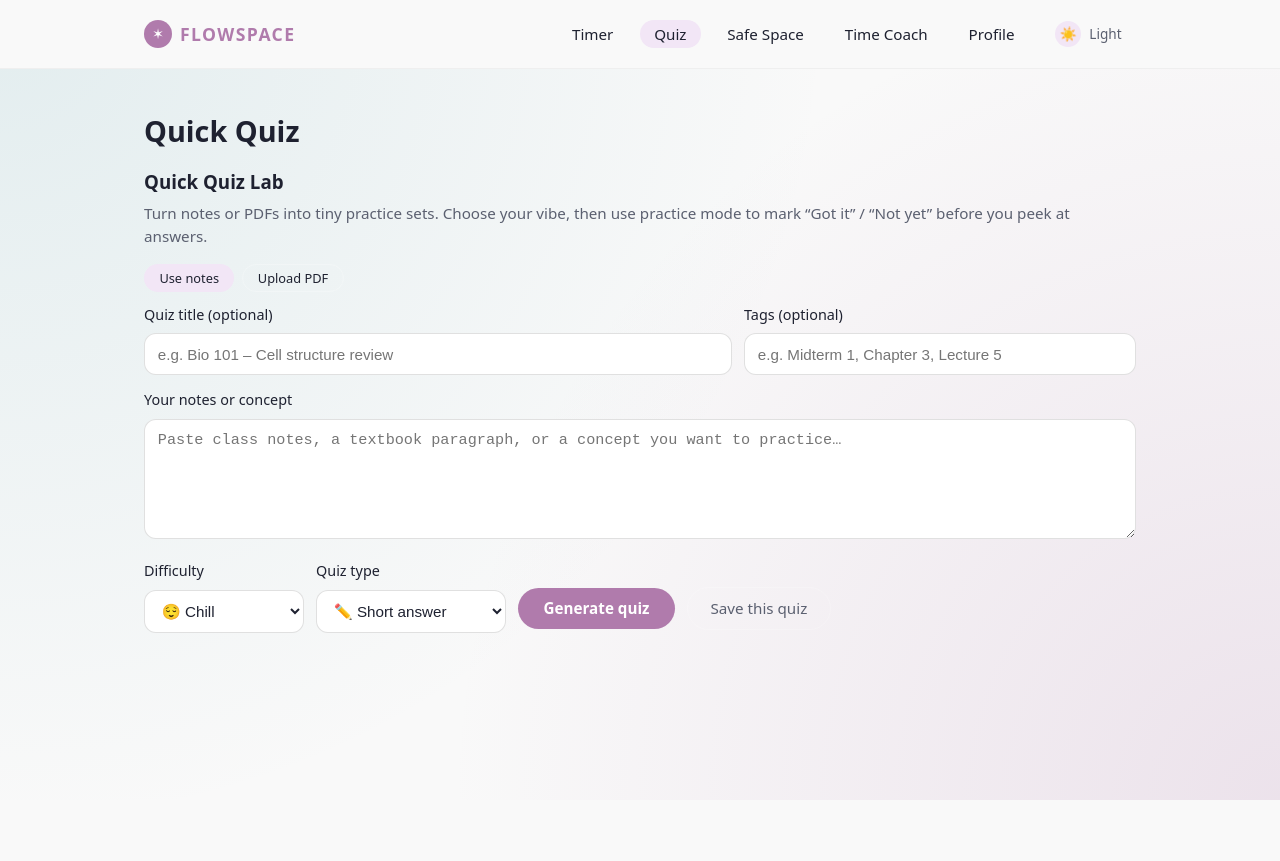
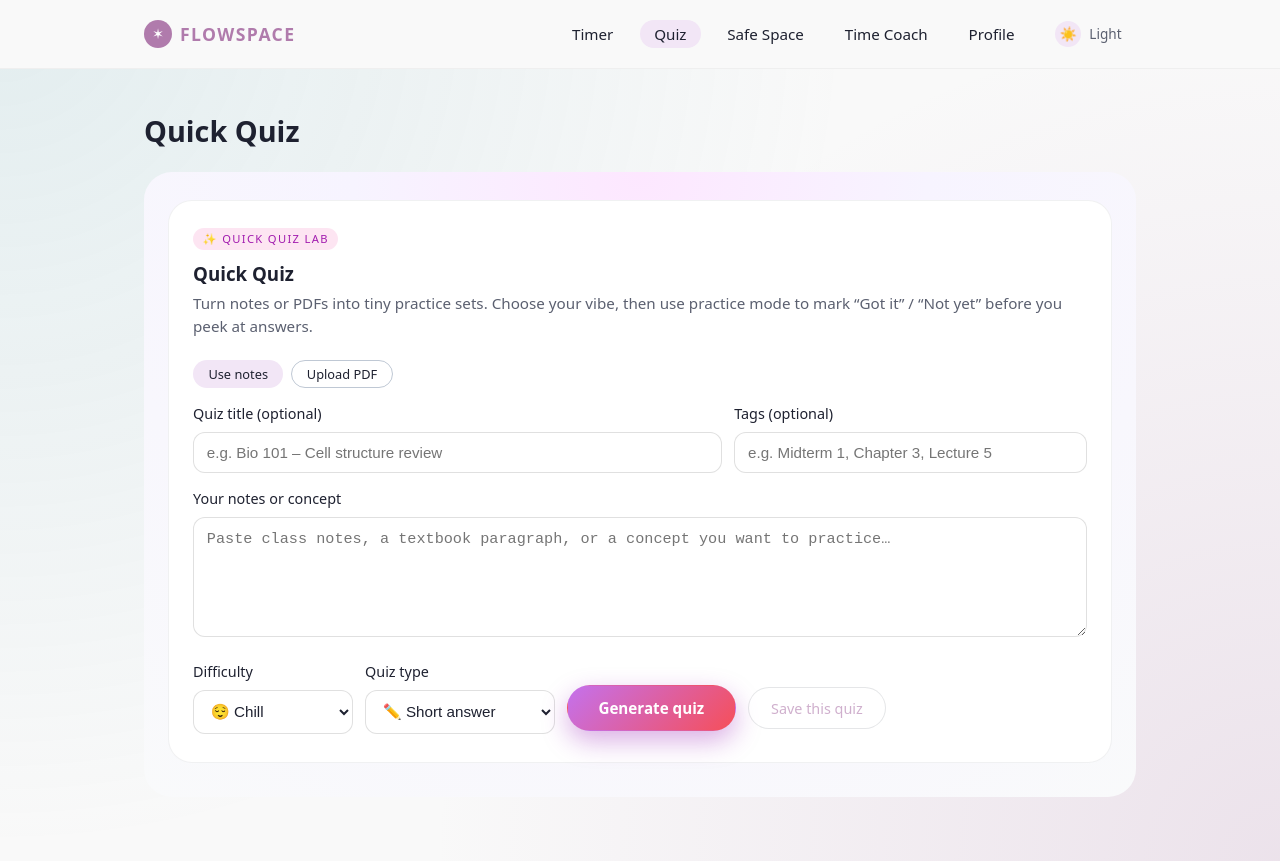
Before and after one commit to Angel-Teni/FlowSpace, a React (Vite) app in the folder client/: page /quiz in a window 1280 px wide. Before the commit the page ends 800 px from the top, so only its background shows below. Built offline with nearby package versions, Linux system fonts and the light colour scheme; no server answers.

Commit message:
outline added

```diff
--- a/client/src/App.css
+++ b/client/src/App.css
@@ -164,3 +164,330 @@ body,
 .read-the-docs {
   color: #888;
 }
+
+/* ---------- Quick Quiz page ---------- */
+
+.quiz-page-shell {
+  margin-top: 1.25rem;
+  padding: 1.75rem 1.5rem 2.1rem;
+  border-radius: 1.75rem;
+  background: radial-gradient(
+    circle at top,
+    #fde7ff 0,
+    #f7f4ff 36%,
+    #f9fafb 100%
+  );
+}
+
+[data-theme="dark"] .quiz-page-shell {
+  background: radial-gradient(
+    circle at top,
+    #020617 0,
+    #020617 40%,
+    #020617 100%
+  );
+}
+
+.quiz-card {
+  padding: 1.5rem 1.5rem 1.8rem;
+}
+
+/* header / pill */
+
+.quiz-card-header {
+  display: flex;
+  justify-content: space-between;
+  align-items: flex-start;
+  gap: 0.75rem;
+  margin-bottom: 0.9rem;
+  flex-wrap: wrap;
+}
+
+.quiz-pill {
+  display: inline-flex;
+  align-items: center;
+  justify-content: center;
+  padding: 0.18rem 0.6rem;
+  border-radius: 999px;
+  font-size: 0.7rem;
+  text-transform: uppercase;
+  letter-spacing: 0.12em;
+  background: rgba(244, 114, 182, 0.18);
+  color: #a21caf;
+}
+
+[data-theme="dark"] .quiz-pill {
+  background: rgba(196, 181, 253, 0.16);
+  color: #e9d5ff;
+}
+
+.quiz-meta-pill {
+  padding: 0.4rem 0.8rem;
+  border-radius: 999px;
+  font-size: 0.75rem;
+  background: rgba(219, 234, 254, 0.9);
+  color: #1d4ed8;
+}
+
+[data-theme="dark"] .quiz-meta-pill {
+  background: rgba(30, 64, 175, 0.55);
+  color: #e0f2fe;
+}
+
+/* main quiz action buttons */
+
+.quiz-generate-btn {
+  padding-inline: 1.9rem;
+  padding-block: 0.75rem;
+  background-image: linear-gradient(135deg, #c471ed, #f64f59);
+  color: #ffffff;
+  font-weight: 600;
+  font-size: 0.95rem;
+  border-color: transparent;
+  box-shadow: 0 10px 26px rgba(148, 27, 181, 0.35);
+  cursor: pointer;
+}
+
+.quiz-generate-btn:hover:not(:disabled) {
+  transform: translateY(-1px);
+  box-shadow: 0 14px 32px rgba(148, 27, 181, 0.45);
+}
+
+.quiz-generate-btn:active:not(:disabled) {
+  transform: translateY(0);
+  box-shadow: 0 8px 20px rgba(148, 27, 181, 0.35);
+}
+
+.quiz-generate-btn:disabled {
+  cursor: default;
+  filter: grayscale(0.2);
+}
+
+.quiz-save-btn {
+  padding-inline: 1.4rem;
+  padding-block: 0.65rem;
+  font-size: 0.9rem;
+  font-weight: 500;
+  color: var(--accent);
+  border-color: var(--fs-button-border-light);
+  background: rgba(255, 255, 255, 0.9);
+  cursor: pointer;
+}
+
+[data-theme="dark"] .quiz-save-btn {
+  border-color: var(--fs-button-border-dark);
+  background: rgba(15, 23, 42, 0.98);
+  color: #e5e7eb;
+}
+
+.quiz-save-btn:disabled {
+  cursor: default;
+}
+
+/* ---------- Safe Space page ---------- */
+
+.safe-page-shell {
+  margin-top: 1.25rem;
+  padding: 1.75rem 1.5rem 2.1rem;
+  border-radius: 1.75rem;
+  background: radial-gradient(
+    circle at top,
+    #e0f2fe 0,
+    #eef2ff 35%,
+    #f9fafb 100%
+  );
+}
+
+[data-theme="dark"] .safe-page-shell {
+  background: radial-gradient(
+    circle at top,
+    #020617 0,
+    #020617 40%,
+    #020617 100%
+  );
+}
+
+.safe-card {
+  padding: 1.5rem 1.5rem 1.8rem;
+}
+
+/* header / pill */
+
+.safe-card-header {
+  display: flex;
+  justify-content: space-between;
+  align-items: flex-start;
+  gap: 0.75rem;
+  margin-bottom: 0.9rem;
+  flex-wrap: wrap;
+}
+
+.safe-pill {
+  display: inline-flex;
+  align-items: center;
+  justify-content: center;
+  padding: 0.18rem 0.6rem;
+  border-radius: 999px;
+  font-size: 0.7rem;
+  text-transform: uppercase;
+  letter-spacing: 0.12em;
+  background: rgba(59, 130, 246, 0.12);
+  color: #1d4ed8;
+}
+
+[data-theme="dark"] .safe-pill {
+  background: rgba(56, 189, 248, 0.2);
+  color: #e0f2fe;
+}
+
+.safe-meta-pill {
+  padding: 0.4rem 0.8rem;
+  border-radius: 999px;
+  font-size: 0.8rem;
+  background: rgba(239, 246, 255, 0.95);
+  color: #1e293b;
+}
+
+[data-theme="dark"] .safe-meta-pill {
+  background: rgba(15, 23, 42, 0.9);
+  color: #e5e7eb;
+}
+
+/* primary action */
+
+.safe-checkin-btn {
+  padding-inline: 1.6rem;
+  padding-block: 0.7rem;
+  font-size: 0.95rem;
+  font-weight: 600;
+  background-image: linear-gradient(135deg, #38bdf8, #4ade80);
+  color: #ffffff;
+  border-color: transparent;
+  box-shadow: 0 10px 26px rgba(56, 189, 248, 0.35);
+  cursor: pointer;
+}
+
+.safe-checkin-btn:hover:not(:disabled) {
+  transform: translateY(-1px);
+  box-shadow: 0 14px 32px rgba(56, 189, 248, 0.45);
+}
+
+.safe-checkin-btn:active:not(:disabled) {
+  transform: translateY(0);
+  box-shadow: 0 8px 20px rgba(56, 189, 248, 0.35);
+}
+
+.safe-checkin-btn:disabled {
+  cursor: default;
+}
+
+/* response card */
+
+.safe-response-card {
+  margin-top: 1.2rem;
+  padding: 0.9rem 1rem;
+  border-radius: 14px;
+  font-size: 0.9rem;
+  background: rgba(0, 0, 0, 0.02);
+  border: 1px solid rgba(0, 0, 0, 0.04);
+}
+
+[data-theme="dark"] .safe-response-card {
+  background: rgba(255, 255, 255, 0.04);
+  border: 1px solid rgba(255, 255, 255, 0.08);
+}
+/* ---------- Time Coach page ---------- */
+
+.time-page-shell {
+  margin-top: 1.25rem;
+  padding: 1.75rem 1.5rem 2.1rem;
+  border-radius: 1.75rem;
+  background: radial-gradient(
+    circle at top,
+    #fff7ed 0,
+    #fef3c7 30%,
+    #f9fafb 100%
+  );
+}
+
+[data-theme="dark"] .time-page-shell {
+  background: radial-gradient(
+    circle at top,
+    #020617 0,
+    #020617 40%,
+    #020617 100%
+  );
+}
+
+.time-card {
+  padding: 1.5rem 1.5rem 1.8rem;
+}
+
+.time-card-header {
+  display: flex;
+  justify-content: space-between;
+  align-items: flex-start;
+  gap: 0.75rem;
+  margin-bottom: 0.6rem;
+  flex-wrap: wrap;
+}
+
+.time-pill {
+  display: inline-flex;
+  align-items: center;
+  justify-content: center;
+  padding: 0.18rem 0.6rem;
+  border-radius: 999px;
+  font-size: 0.7rem;
+  text-transform: uppercase;
+  letter-spacing: 0.12em;
+  background: rgba(251, 191, 36, 0.22);
+  color: #92400e;
+}
+
+[data-theme="dark"] .time-pill {
+  background: rgba(251, 191, 36, 0.25);
+  color: #fef3c7;
+}
+
+.time-meta-pill {
+  padding: 0.4rem 0.8rem;
+  border-radius: 999px;
+  font-size: 0.8rem;
+  background: rgba(255, 251, 235, 0.96);
+  color: #713f12;
+}
+
+[data-theme="dark"] .time-meta-pill {
+  background: rgba(15, 23, 42, 0.9);
+  color: #fde68a;
+}
+
+/* primary action */
+
+.time-generate-btn {
+  margin-top: 0.3rem;
+  padding-inline: 1.7rem;
+  padding-block: 0.7rem;
+  font-size: 0.95rem;
+  font-weight: 600;
+  background-image: linear-gradient(135deg, #f97316, #fb7185);
+  color: #ffffff;
+  border-color: transparent;
+  box-shadow: 0 10px 26px rgba(248, 113, 113, 0.35);
+  cursor: pointer;
+}
+
+.time-generate-btn:hover:not(:disabled) {
+  transform: translateY(-1px);
+  box-shadow: 0 14px 32px rgba(248, 113, 113, 0.45);
+}
+
+.time-generate-btn:active:not(:disabled) {
+  transform: translateY(0);
+  box-shadow: 0 8px 20px rgba(248, 113, 113, 0.35);
+}
+
+.time-generate-btn:disabled {
+  cursor: default;
+}
--- a/client/src/Components/QuickQuiz.tsx
+++ b/client/src/Components/QuickQuiz.tsx
@@ -1,4 +1,3 @@
-// client/src/Components/QuickQuiz.tsx
 import { useState } from "react";
 import { API_BASE_URL } from "../config";
 import type { Theme, QuizQuestion } from "../App";
@@ -213,26 +212,42 @@ export function QuickQuiz({ theme, onSaveQuizSet }: QuickQuizProps) {
       : "★★★ Spicy";
 
   return (
+    <div className="quiz-page-shell">
+      <div className="fs-card quiz-card">
+        {/* header */}
+        <div className="quiz-card-header">
           <div>
-      <h3 style={{ marginTop: 0, marginBottom: "0.4rem" }}>Quick Quiz Lab</h3>
+            <div className="quiz-pill">✨ Quick Quiz Lab</div>
+            <h3 style={{ marginTop: "0.6rem", marginBottom: "0.25rem" }}>
+              Quick Quiz
+            </h3>
             <p
               style={{
                 marginTop: 0,
-          marginBottom: "1rem",
+                marginBottom: "0.5rem",
                 color: "var(--text-muted)",
                 fontSize: "0.95rem",
               }}
             >
-        Turn notes or PDFs into tiny practice sets. Choose your vibe, then use
-        practice mode to mark “Got it” / “Not yet” before you peek at answers.
+              Turn notes or PDFs into tiny practice sets. Choose your vibe, then
+              use practice mode to mark “Got it” / “Not yet” before you peek at
+              answers.
             </p>
+          </div>
+
+          {questions.length > 0 && (
+            <div className="quiz-meta-pill">
+              {questions.length} questions • {difficultyLabel}
+            </div>
+          )}
+        </div>
 
         {/* Input mode toggle */}
         <div
           style={{
             display: "flex",
             gap: "0.5rem",
-          marginBottom: "0.75rem",
+            marginBottom: "0.9rem",
             flexWrap: "wrap",
             fontSize: "0.85rem",
           }}
@@ -246,10 +261,11 @@ export function QuickQuiz({ theme, onSaveQuizSet }: QuickQuizProps) {
               border:
                 inputMode === "notes"
                   ? "1px solid transparent"
-                : "1px solid rgba(255,255,255,0.24)",
+                  : "1px solid rgba(148,163,184,0.6)",
               backgroundColor:
                 inputMode === "notes" ? "var(--accent-soft)" : "transparent",
               fontSize: "0.8rem",
+              cursor: "pointer",
             }}
           >
             Use notes
@@ -263,10 +279,11 @@ export function QuickQuiz({ theme, onSaveQuizSet }: QuickQuizProps) {
               border:
                 inputMode === "pdf"
                   ? "1px solid transparent"
-                : "1px solid rgba(255,255,255,0.24)",
+                  : "1px solid rgba(148,163,184,0.6)",
               backgroundColor:
                 inputMode === "pdf" ? "var(--accent-soft)" : "transparent",
               fontSize: "0.8rem",
+              cursor: "pointer",
             }}
           >
             Upload PDF
@@ -283,7 +300,11 @@ export function QuickQuiz({ theme, onSaveQuizSet }: QuickQuizProps) {
           }}
         >
           <label
-          style={{ display: "block", fontSize: "0.9rem", marginBottom: "0.15rem" }}
+            style={{
+              display: "block",
+              fontSize: "0.9rem",
+              marginBottom: "0.15rem",
+            }}
           >
             Quiz title (optional)
             <input
@@ -295,7 +316,11 @@ export function QuickQuiz({ theme, onSaveQuizSet }: QuickQuizProps) {
           </label>
 
           <label
-          style={{ display: "block", fontSize: "0.9rem", marginBottom: "0.15rem" }}
+            style={{
+              display: "block",
+              fontSize: "0.9rem",
+              marginBottom: "0.15rem",
+            }}
           >
             Tags (optional)
             <input
@@ -348,7 +373,7 @@ export function QuickQuiz({ theme, onSaveQuizSet }: QuickQuizProps) {
         {/* Controls: difficulty, type, generate/save */}
         <div
           style={{
-          marginTop: "1rem",
+            marginTop: "1.1rem",
             display: "flex",
             gap: "0.75rem",
             alignItems: "center",
@@ -390,15 +415,10 @@ export function QuickQuiz({ theme, onSaveQuizSet }: QuickQuizProps) {
             type="button"
             onClick={handleGenerate}
             disabled={isLoading}
+            className="fs-btn-primary quiz-generate-btn"
             style={{
-            padding: "0.65rem 1.6rem",
-            borderRadius: "999px",
-            border: "none",
-            backgroundColor: "var(--accent)",
-            color: "#ffffff",
-            fontWeight: 600,
               marginTop: "1.4rem",
-            opacity: isLoading ? 0.7 : 1,
+              opacity: isLoading ? 0.75 : 1,
             }}
           >
             {isLoading ? "Generating…" : "Generate quiz"}
@@ -408,14 +428,10 @@ export function QuickQuiz({ theme, onSaveQuizSet }: QuickQuizProps) {
             type="button"
             onClick={handleSave}
             disabled={questions.length === 0}
+            className="fs-btn-ghost quiz-save-btn"
             style={{
-            padding: "0.65rem 1.4rem",
-            borderRadius: "999px",
-            border: "1px solid rgba(255,255,255,0.2)",
-            backgroundColor: "transparent",
-            color: questions.length === 0 ? "var(--text-muted)" : "var(--accent)",
-            fontWeight: 500,
               marginTop: "1.4rem",
+              opacity: questions.length === 0 ? 0.6 : 1,
             }}
           >
             Save this quiz
@@ -448,7 +464,7 @@ export function QuickQuiz({ theme, onSaveQuizSet }: QuickQuizProps) {
 
         {/* If we have questions, show practice/review controls and list */}
         {questions.length > 0 && (
-        <div style={{ marginTop: "1.5rem" }}>
+          <div style={{ marginTop: "1.6rem" }}>
             {/* top bar: mode, difficulty pill, shuffle/regenerate */}
             <div
               style={{
@@ -489,8 +505,11 @@ export function QuickQuiz({ theme, onSaveQuizSet }: QuickQuizProps) {
                         ? "1px solid transparent"
                         : "1px solid rgba(148,163,184,0.6)",
                     backgroundColor:
-                    viewMode === "practice" ? "var(--accent-soft)" : "transparent",
+                      viewMode === "practice"
+                        ? "var(--accent-soft)"
+                        : "transparent",
                     fontSize: "0.8rem",
+                    cursor: "pointer",
                   }}
                 >
                   Practice first
@@ -506,8 +525,11 @@ export function QuickQuiz({ theme, onSaveQuizSet }: QuickQuizProps) {
                         ? "1px solid transparent"
                         : "1px solid rgba(148,163,184,0.6)",
                     backgroundColor:
-                    viewMode === "review" ? "var(--accent-soft)" : "transparent",
+                      viewMode === "review"
+                        ? "var(--accent-soft)"
+                        : "transparent",
                     fontSize: "0.8rem",
+                    cursor: "pointer",
                   }}
                 >
                   Review answers
@@ -542,6 +564,7 @@ export function QuickQuiz({ theme, onSaveQuizSet }: QuickQuizProps) {
                     border: "1px solid rgba(148,163,184,0.6)",
                     backgroundColor: "transparent",
                     fontSize: "0.8rem",
+                    cursor: "pointer",
                   }}
                 >
                   Shuffle
@@ -555,6 +578,7 @@ export function QuickQuiz({ theme, onSaveQuizSet }: QuickQuizProps) {
                     border: "1px solid rgba(148,163,184,0.6)",
                     backgroundColor: "transparent",
                     fontSize: "0.8rem",
+                    cursor: "pointer",
                   }}
                 >
                   Regenerate similar
@@ -615,7 +639,9 @@ export function QuickQuiz({ theme, onSaveQuizSet }: QuickQuizProps) {
                       {viewMode === "review" ? (
                         <button
                           type="button"
-                        onClick={() => setOpenIndex(isOpen ? null : index)}
+                          onClick={() =>
+                            setOpenIndex(isOpen ? null : index)
+                          }
                           style={{
                             padding: "0.3rem 0.9rem",
                             borderRadius: "999px",
@@ -623,6 +649,7 @@ export function QuickQuiz({ theme, onSaveQuizSet }: QuickQuizProps) {
                             backgroundColor: "var(--accent-soft)",
                             fontSize: "0.8rem",
                             whiteSpace: "nowrap",
+                            cursor: "pointer",
                           }}
                         >
                           {isOpen ? "Hide answer" : "Show answer"}
@@ -637,7 +664,9 @@ export function QuickQuiz({ theme, onSaveQuizSet }: QuickQuizProps) {
                         >
                           <button
                             type="button"
-                          onClick={() => handleSetStatus(index, "got_it")}
+                            onClick={() =>
+                              handleSetStatus(index, "got_it")
+                            }
                             style={{
                               padding: "0.25rem 0.7rem",
                               borderRadius: "999px",
@@ -647,13 +676,16 @@ export function QuickQuiz({ theme, onSaveQuizSet }: QuickQuizProps) {
                                 status === "got_it"
                                   ? "var(--accent-soft)"
                                   : "rgba(34,197,94,0.08)",
+                              cursor: "pointer",
                             }}
                           >
                             Got it
                           </button>
                           <button
                             type="button"
-                          onClick={() => handleSetStatus(index, "not_yet")}
+                            onClick={() =>
+                              handleSetStatus(index, "not_yet")
+                            }
                             style={{
                               padding: "0.25rem 0.7rem",
                               borderRadius: "999px",
@@ -663,6 +695,7 @@ export function QuickQuiz({ theme, onSaveQuizSet }: QuickQuizProps) {
                                 status === "not_yet"
                                   ? "var(--accent-soft)"
                                   : "rgba(248,113,113,0.10)",
+                              cursor: "pointer",
                             }}
                           >
                             Not yet
@@ -725,5 +758,6 @@ export function QuickQuiz({ theme, onSaveQuizSet }: QuickQuizProps) {
           </div>
         )}
       </div>
+    </div>
   );
 }
--- a/client/src/Components/SafeSpace.tsx
+++ b/client/src/Components/SafeSpace.tsx
@@ -1,7 +1,5 @@
-// client/src/Components/SafeSpace.tsx
 import { useState } from "react";
 import { API_BASE_URL } from "../config";
-
 
 type Theme = "light" | "dark";
 
@@ -80,20 +78,35 @@ export function SafeSpace({ theme }: SafeSpaceProps) {
     boxSizing: "border-box" as const,
   };
 
+  const selectedMood = MOODS.find((m) => m.id === mood);
+
   return (
+    <div className="safe-page-shell">
+      <div className="fs-card safe-card">
+        {/* Header */}
+        <div className="safe-card-header">
           <div>
-      <h3 style={{ marginTop: 0, marginBottom: "0.4rem" }}>Safe Space</h3>
+            <div className="safe-pill">💗 Gentle check-in</div>
+            <h3 style={{ marginTop: "0.6rem", marginBottom: "0.25rem" }}>
+              Safe Space
+            </h3>
             <p
               style={{
                 marginTop: 0,
-          marginBottom: "1rem",
+                marginBottom: "0.5rem",
                 color: "var(--text-muted)",
                 fontSize: "0.95rem",
               }}
             >
-        A no-shame corner to say “this is a lot” and get one tiny, kind next
-        step. No hustle talk, just validation.
+              A no-shame corner to say “this is a lot” and get one tiny, kind
+              next step. No hustle talk, just validation.
             </p>
+          </div>
+
+          <div className="safe-meta-pill">
+            {selectedMood ? selectedMood.label : "How are you landing today?"}
+          </div>
+        </div>
 
         {/* Mood chips */}
         <div
@@ -153,16 +166,10 @@ export function SafeSpace({ theme }: SafeSpaceProps) {
           type="button"
           onClick={handleCheckIn}
           disabled={isLoading}
+          className="fs-btn-primary safe-checkin-btn"
           style={{
             marginTop: "1rem",
-          padding: "0.6rem 1.5rem",
-          borderRadius: "999px",
-          border: "none",
-          backgroundColor: "var(--accent)",
-          color: "#ffffff",
-          fontWeight: 600,
             opacity: isLoading ? 0.7 : 1,
-          cursor: "pointer",
           }}
         >
           {isLoading ? "Checking in…" : "Check in with FlowSpace"}
@@ -181,20 +188,7 @@ export function SafeSpace({ theme }: SafeSpaceProps) {
         )}
 
         {response && (
-        <div
-          style={{
-            marginTop: "1.2rem",
-            padding: "0.9rem 1rem",
-            borderRadius: "14px",
-            backgroundColor: isDark
-              ? "rgba(255,255,255,0.04)"
-              : "rgba(0,0,0,0.02)",
-            border: isDark
-              ? "1px solid rgba(255,255,255,0.08)"
-              : "1px solid rgba(0,0,0,0.04)",
-            fontSize: "0.9rem",
-          }}
-        >
+          <div className="safe-response-card">
             <p style={{ marginTop: 0, marginBottom: "0.6rem" }}>
               {response.validation}
             </p>
@@ -207,5 +201,6 @@ export function SafeSpace({ theme }: SafeSpaceProps) {
           </div>
         )}
       </div>
+    </div>
   );
 }
--- a/client/src/Components/TimeCoach.tsx
+++ b/client/src/Components/TimeCoach.tsx
@@ -1,6 +1,5 @@
 import { useState } from "react";
 import { API_BASE_URL } from "../config";
-
 
 type Theme = "light" | "dark";
 
@@ -53,7 +52,11 @@ export function TimeCoach({ theme }: TimeCoachProps) {
     boxSizing: "border-box" as const,
   };
 
-  const handleTaskChange = (id: number, field: "title" | "minutes", value: string) => {
+  const handleTaskChange = (
+    id: number,
+    field: "title" | "minutes",
+    value: string,
+  ) => {
     setTasks((prev) =>
       prev.map((t) =>
         t.id === id
@@ -79,7 +82,9 @@ export function TimeCoach({ theme }: TimeCoachProps) {
   };
 
   const removeTaskRow = (id: number) => {
-    setTasks((prev) => (prev.length <= 1 ? prev : prev.filter((t) => t.id !== id)));
+    setTasks((prev) =>
+      prev.length <= 1 ? prev : prev.filter((t) => t.id !== id),
+    );
   };
 
   const handleGeneratePlan = async () => {
@@ -193,10 +198,20 @@ export function TimeCoach({ theme }: TimeCoachProps) {
     );
   };
 
+  const timeLabel =
+    typeof totalMinutes === "number" && totalMinutes > 0
+      ? `${totalMinutes} min today`
+      : "We’ll assume ~60 min";
+
   return (
+    <div className="time-page-shell">
+      <div className="fs-card time-card">
+        {/* header */}
+        <div className="time-card-header">
           <div>
-      <h3 style={{ marginTop: 0, marginBottom: "0.4rem" }}>
-        Time & Priority Coach
+            <div className="time-pill">⏰ Time Coach</div>
+            <h3 style={{ marginTop: "0.6rem", marginBottom: "0.25rem" }}>
+              Time &amp; Priority Coach
             </h3>
             <p
               style={{
@@ -206,9 +221,13 @@ export function TimeCoach({ theme }: TimeCoachProps) {
                 fontSize: "0.95rem",
               }}
             >
-        List what&apos;s on your plate and how much time you actually have. FlowSpace
-        will sort it into a gentle, realistic plan.
+              List what&apos;s on your plate and how much time you actually have.
+              FlowSpace will sort it into a gentle, realistic plan.
             </p>
+          </div>
+
+          <div className="time-meta-pill">{timeLabel}</div>
+        </div>
 
         {/* time input */}
         <div
@@ -338,15 +357,9 @@ export function TimeCoach({ theme }: TimeCoachProps) {
             type="button"
             onClick={handleGeneratePlan}
             disabled={isLoading}
+            className="fs-btn-primary time-generate-btn"
             style={{
-            padding: "0.7rem 1.7rem",
-            borderRadius: "999px",
-            border: "none",
-            backgroundColor: "var(--accent)",
-            color: "#ffffff",
-            fontWeight: 600,
               opacity: isLoading ? 0.7 : 1,
-            cursor: "pointer",
             }}
           >
             {isLoading ? "Drafting your plan…" : "Generate gentle plan"}
@@ -390,5 +403,6 @@ export function TimeCoach({ theme }: TimeCoachProps) {
           </div>
         )}
       </div>
+    </div>
   );
 }
```
Lines whose indentation alone changed are shown as unchanged.
